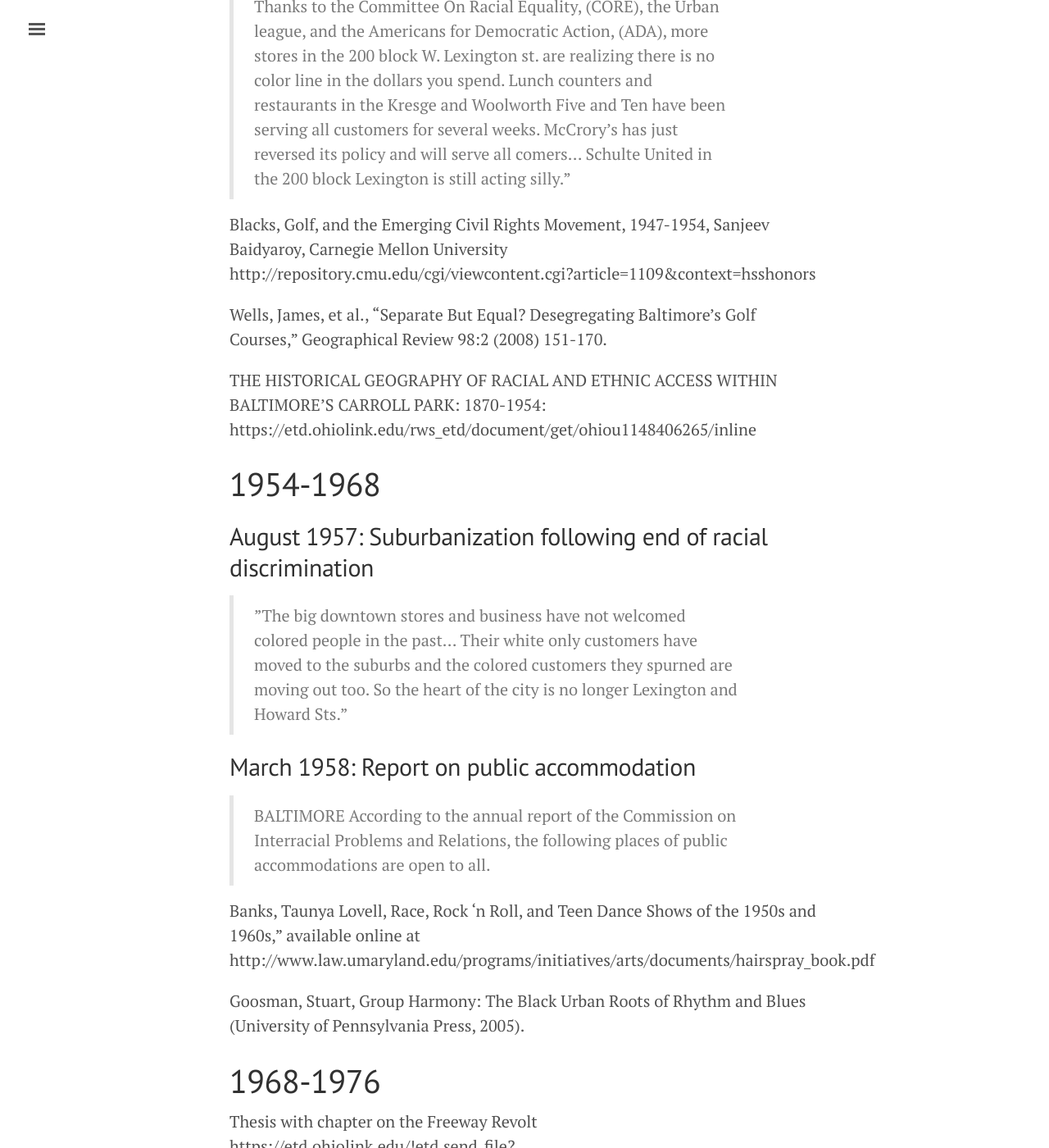
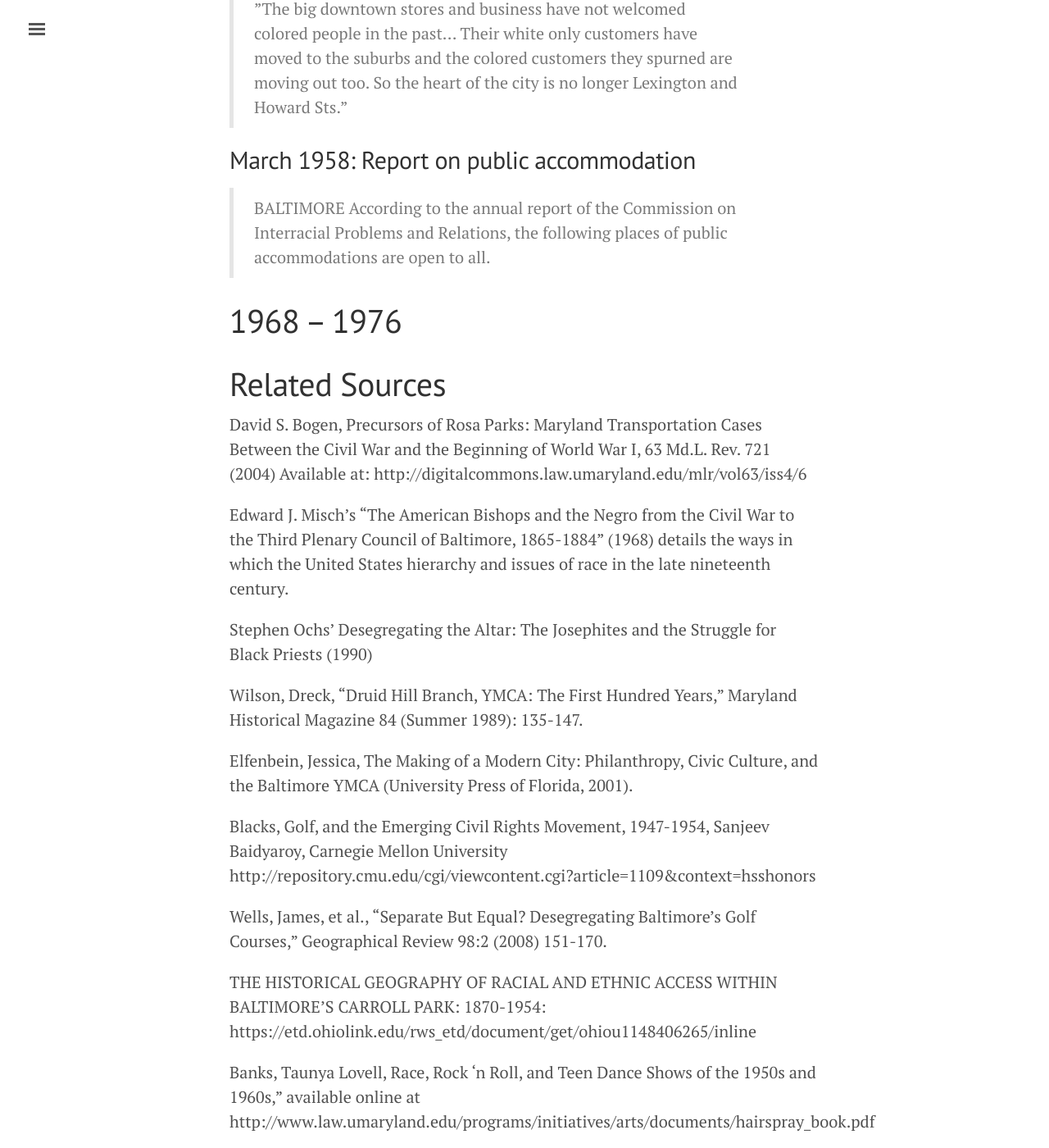
Before and after one commit to baltimoreheritage/civil-rights-heritage, a Jekyll site: the page built from public-accommdation.md, in a window 1280 px wide and 1400 px high, scrolled down 6528 px. Shown: the whole window at 82% size. Built offline with Jekyll 4.4.1, drawn with Linux system fonts in a browser that asks for light colours; nearby versions of some CDN libraries; some of the changed text lies outside the part shown.

Commit message:
Move sources under Related Sources heading

```diff
--- a/public-accommdation.md
+++ b/public-accommdation.md
@@ -58,9 +50,7 @@ _Afro-American_, UP IN ARMS AGAINST B. & O. RAILROAD:
 
 In July 1916, African American porters held a prayer meeting in the sun parlor of the Stewart & Co. building at Howard and Lexington Streets, led by porter Rev. John E. Green. The account in the Afro suggested that this is the first meeting of its kind "in a public building where colored help is employed."
 
-
-# 1929-1954
-
+# 1929 – 1954
 
 ## July 1929: Afro newspaper campaign against segregated buses
 
@@ -119,18 +110,7 @@ If you Ask Me in November 1953, by Mrs. B.M. Phillips:
 
 > Thanks to the Committee On Racial Equality, (CORE), the Urban league, and the Americans for Democratic Action, (ADA), more stores in the 200 block W. Lexington st. are realizing there is no color line in the dollars you spend. Lunch counters and restaurants in the Kresge and Woolworth Five and Ten have been serving all customers for several weeks. McCrory's has just reversed its policy and will serve all comers... Schulte United in the 200 block Lexington is still acting silly."
 
-
-Blacks, Golf, and the Emerging Civil Rights Movement, 1947-1954, Sanjeev Baidyaroy, Carnegie Mellon University
-http://repository.cmu.edu/cgi/viewcontent.cgi?article=1109&context=hsshonors
-
-
-Wells, James, et al., “Separate But Equal? Desegregating Baltimore’s Golf Courses,” Geographical Review 98:2 (2008) 151-170.
-
-THE HISTORICAL GEOGRAPHY OF RACIAL AND ETHNIC ACCESS WITHIN
-BALTIMORE’S CARROLL PARK: 1870-1954: https://etd.ohiolink.edu/rws\_etd/document/get/ohiou1148406265/inline
-
-# 1954-1968
-
+# 1954 – 1968
 
 ## August 1957: Suburbanization following end of racial discrimination
 
@@ -140,14 +120,31 @@ BALTIMORE’S CARROLL PARK: 1870-1954: https://etd.ohiolink.edu/rws\_etd/documen
 
 > BALTIMORE According to the annual report of the Commission on Interracial Problems and Relations, the following places of public accommodations are open to all.
 
+# 1968 – 1976
 
+# Related Sources
+
+David S. Bogen, Precursors of Rosa Parks: Maryland Transportation Cases Between the Civil War and the Beginning of World War I, 63 Md.L. Rev. 721 (2004) Available at: http://digitalcommons.law.umaryland.edu/mlr/vol63/iss4/6
+
+Edward J. Misch’s “The American Bishops and the Negro from the Civil War to the Third Plenary Council of Baltimore, 1865-1884” (1968) details the ways in which the United States hierarchy and issues of race in the late nineteenth century.
+
+Stephen Ochs’ Desegregating the Altar: The Josephites and the Struggle for Black Priests (1990)
+
+Wilson, Dreck, “Druid Hill Branch, YMCA: The First Hundred Years,” Maryland Historical Magazine 84 (Summer 1989): 135-147.
+
+Elfenbein, Jessica, The Making of a Modern City: Philanthropy, Civic Culture, and the Baltimore YMCA (University Press of Florida, 2001).
+
+Blacks, Golf, and the Emerging Civil Rights Movement, 1947-1954, Sanjeev Baidyaroy, Carnegie Mellon University
+http://repository.cmu.edu/cgi/viewcontent.cgi?article=1109&context=hsshonors
+
+Wells, James, et al., “Separate But Equal? Desegregating Baltimore’s Golf Courses,” Geographical Review 98:2 (2008) 151-170.
+
+THE HISTORICAL GEOGRAPHY OF RACIAL AND ETHNIC ACCESS WITHIN
+BALTIMORE’S CARROLL PARK: 1870-1954: https://etd.ohiolink.edu/rws\_etd/document/get/ohiou1148406265/inline
 
 Banks, Taunya Lovell, Race, Rock ‘n Roll, and Teen Dance Shows of the 1950s and 1960s,” available online at http://www.law.umaryland.edu/programs/initiatives/arts/documents/hairspray\_book.pdf
 
 Goosman, Stuart, Group Harmony: The Black Urban Roots of Rhythm and Blues (University of Pennsylvania Press, 2005).
-
-
-# 1968-1976
 
 Thesis with chapter on the Freeway Revolt
 https://etd.ohiolink.edu/!etd.send\_file?accession=ucin1212161222&disposition=inline
```
Also changed, not shown: other parts of public-accommdation.md (+17 -24 lines).
